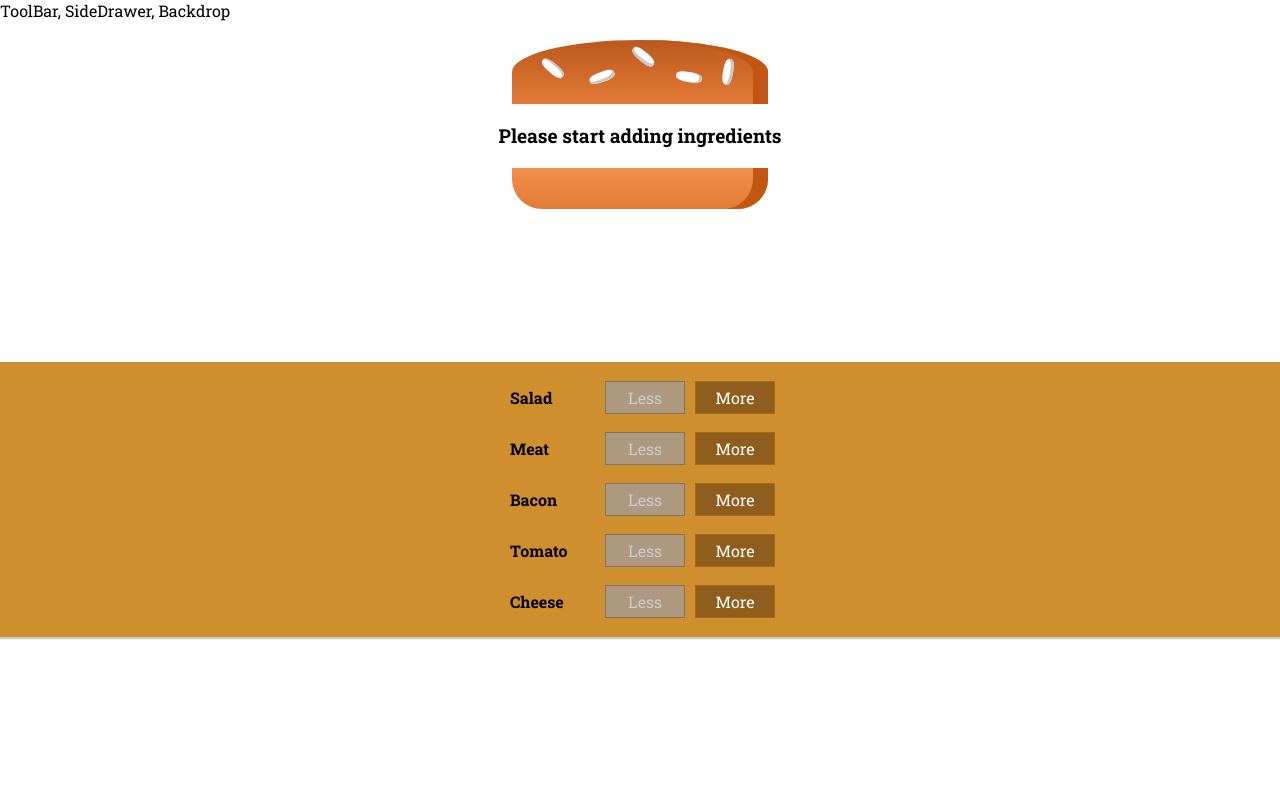
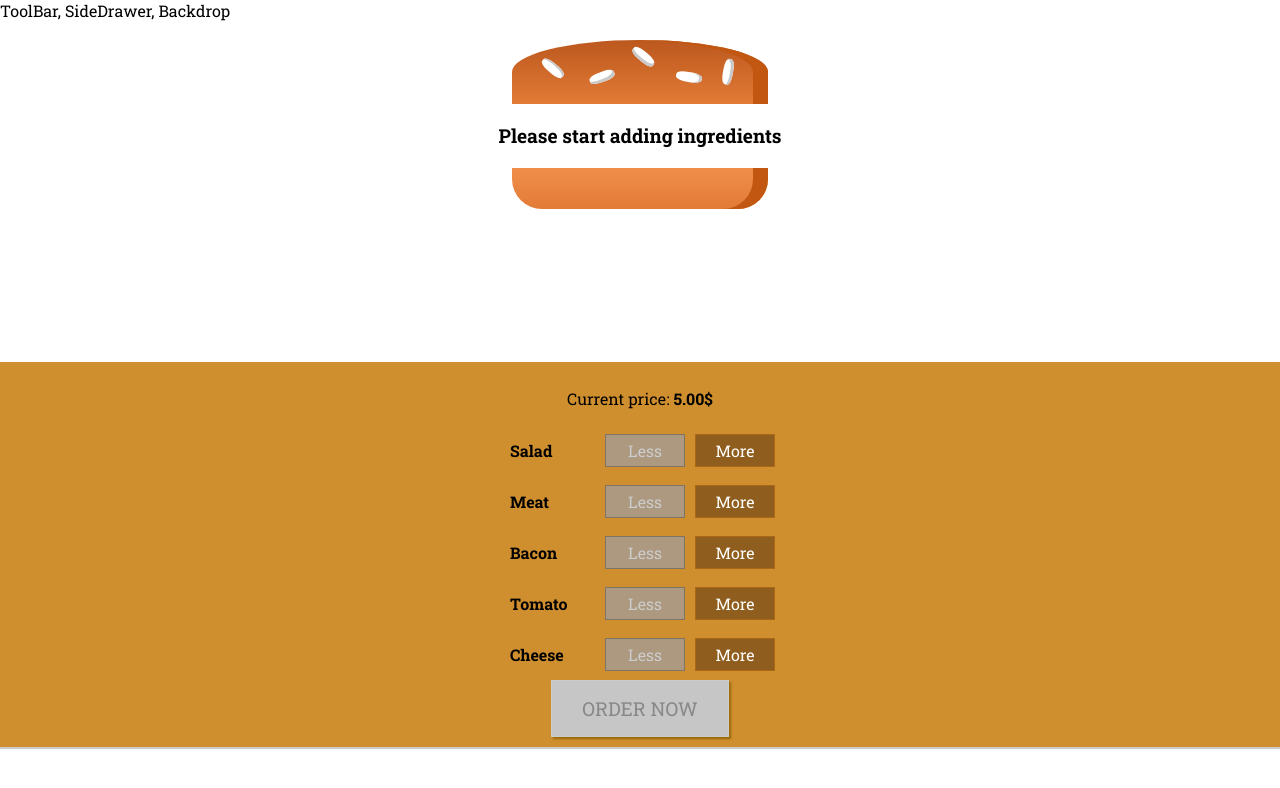
Before and after one commit to ladarit/react-burger-app, a React app: page / in a window 1280 px wide. Shown: the top 788 px of the page. Built offline with nearby package versions, Linux system fonts and the light colour scheme.

Commit message:
added order button

```diff
--- a/src/components/Burger/BuildControls/BuildControls.css
+++ b/src/components/Burger/BuildControls/BuildControls.css
@@ -9,3 +9,45 @@
     padding: 10px 0;
     margin-top: 5px;
 }
+
+
+.OrderButton {
+    background-color: #DAD735;
+    outline: none;
+    cursor: pointer;
+    border: 1px solid #966909;
+    color: #966909;
+    font-family: inherit;
+    font-size: 1.2em;
+    padding: 15px 30px;
+    box-shadow: 2px 2px 2px #966909;
+}
+
+.OrderButton:hover, .OrderButton:active {
+    background-color: #A0DB41;
+    border: 1px solid #966909;
+    color: #966909;
+}
+
+.OrderButton:disabled {
+    background-color: #C7C6C6;
+    cursor: not-allowed;
+    border: 1px solid #ccc;
+    color: #888888;
+}
+
+.OrderButton:not(:disabled) {
+    animation: enable 0.3s linear;
+}
+
+@keyframes enable {
+    0% {
+        transform: scale(1);
+    }
+    60% {
+        transform: scale(1.1);
+    }
+    100% {
+        transform: scale(1);
+    }
+}
--- a/src/components/Burger/BuildControls/BuildControls.js
+++ b/src/components/Burger/BuildControls/BuildControls.js
@@ -12,14 +12,20 @@
 
 const buildControls = (props) => (
     <div className={cssClasses.BuildControls}>
+        <p>Current price: <strong>{props.price.toFixed(2)}$</strong></p>
         {controls.map((control)=>(
             <BuildControl
                 key={control.ingrName}
                 ingrName={control.ingrName}
                 added={() => props.ingredientAdded(control.type)}
                 removed={() => props.ingredientRemoved(control.type)}
-                isDisabled = {props.disabledInfo[control.type]}/>
+                isDisabled={props.disabledInfo[control.type]}/>
         ))}
+        <button
+            className={cssClasses.OrderButton}
+            disabled={!props.purchasable}>
+            ORDER NOW
+        </button>
     </div>
 );
 
--- a/src/containers/BurgerBuilder/BurgerBuilder.js
+++ b/src/containers/BurgerBuilder/BurgerBuilder.js
@@ -20,8 +20,23 @@
             tomato: 0,
             cheese: 0
         },
-        totalPrice: 5
+        totalPrice: 5,
+        purchasable: false
     };
+
+    updatedPurchaseState = () => {
+        let ingredients = {
+            ...this.state.ingredients
+        };
+        let sum = Object.keys(ingredients)
+            .map(ingrKey => {
+                return ingredients[ingrKey];
+            })
+            .reduce((sum, el) => {
+                return sum + el;
+            }, 0);
+        this.setState({purchasable: sum > 0});
+    }
 
     addIngredientHandler = (type) => {
         const oldIngrCount = this.state.ingredients[type];
@@ -32,7 +47,7 @@
         updatedIngredients[type] = updatedCount;
         const addingCost = INGREDIENTS_PRICE[type];
         const newPrice = this.state.totalPrice + addingCost;
-        this.setState({totalPrice: newPrice, ingredients: updatedIngredients});
+        this.setState({totalPrice: newPrice, ingredients: updatedIngredients}, () => this.updatedPurchaseState());
     };
 
     removeIngredientHandler = (type) => {
@@ -47,7 +62,7 @@
         updatedIngredients[type] = updatedCount;
         const costDeduction = INGREDIENTS_PRICE[type];
         const newPrice = this.state.totalPrice - costDeduction;
-        this.setState({totalPrice: newPrice, ingredients: updatedIngredients});
+        this.setState({totalPrice: newPrice, ingredients: updatedIngredients}, () => this.updatedPurchaseState());
     };
 
     render() {
@@ -65,7 +80,9 @@
                 <BuildControls
                     ingredientAdded={this.addIngredientHandler}
                     ingredientRemoved={this.removeIngredientHandler}
-                    disabledInfo={disabledInfo}/>
+                    disabledInfo={disabledInfo}
+                    price={this.state.totalPrice}
+                    purchasable={this.state.purchasable}/>
             </Aux>
         );
     }
```
